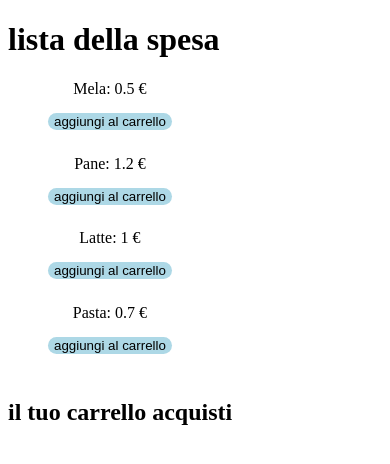
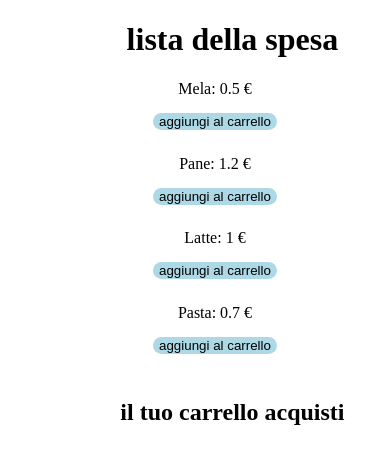
Before and after one commit to willymariino/ex-react-usereducer-spesa, a React (Vite) app: page / in a window 390 px wide. Shown: the top 464 px of the page. Built offline with nearby package versions, Linux system fonts and the light colour scheme.

Commit message:
Add responsive design 480px

```diff
--- a/src/App.jsx
+++ b/src/App.jsx
@@ -69,6 +69,7 @@ function App() {
   return (
     <>
 
+
       <h1>lista della spesa</h1>
 
       <ul>
@@ -93,7 +94,7 @@ function App() {
       <ul>
         {addedProducts.map((p, index) => (
 
-          <li key={index}>
+          <li key={index} className="product-list">
             {p.name}: {p.price}, {p.quantity}
 
           </li>
--- a/src/index.css
+++ b/src/index.css
@@ -23,3 +23,16 @@
     gap: 15px;
     align-items: center;
 }
+
+@media screen and (max-width: 480px) {
+    .product-list {
+        display: flex;
+        justify-content: center;
+    }
+
+    h1,
+    h2 {
+        text-align: center;
+        margin-left: 20%;
+    }
+}
```
